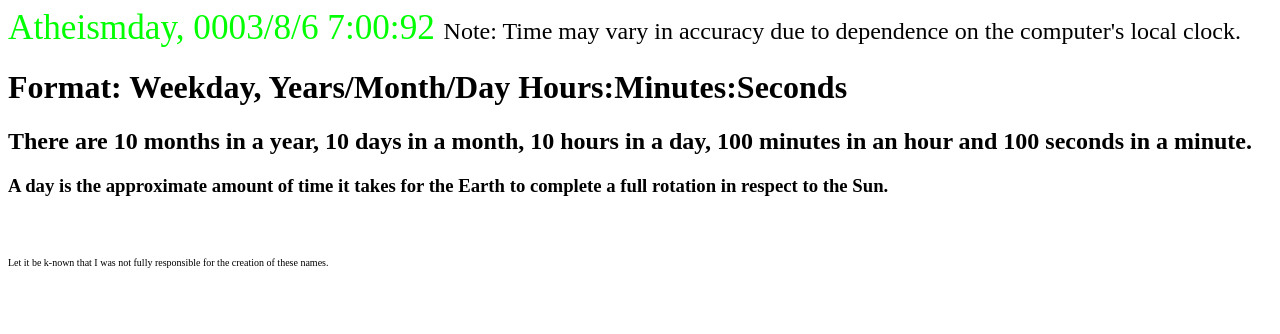
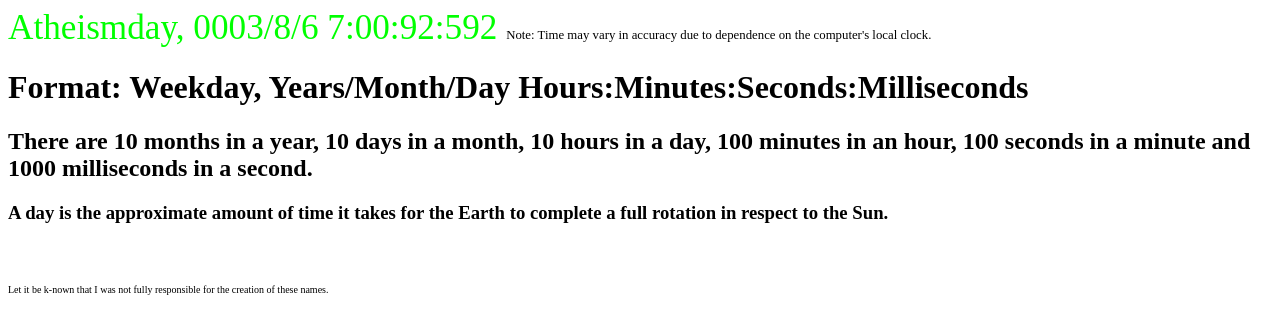
Before and after one commit to brmbrmcar/brmbrmcar.github.io, a plain HTML site: page decimaltime.html in a window 1280 px wide. Drawn offline with Linux system fonts and the light colour scheme.

Commit message:
Update decimaltime.html

```diff
--- a/decimaltime.html
+++ b/decimaltime.html
@@ -2,9 +2,9 @@
 <html>
 <body>
 
-<span style="font-size: 2.75vw; color: #00FF00;"><span id="weekday"></span>, <span id="demo"></span>/<span id="demo2">/</span>/<span id="demo3"></span> <span id="demo4"></span>:<span id="demo5"></span>:<span id="demo6"></span> </span><font size = "5">Note: Time may vary in accuracy due to dependence on the computer's local clock.</font><br/>
-<h1>Format: Weekday, Years/Month/Day Hours:Minutes:Seconds</h1>
-<h2>There are 10 months in a year, 10 days in a month, 10 hours in a day, 100 minutes in an hour and 100 seconds in a minute.</h2><h3>A day is the approximate amount of time it takes for the Earth to complete a full rotation in respect to the Sun.</h3>
+<span style="font-size: 2.75vw; color: #00FF00;"><span id="weekday"></span>, <span id="demo"></span>/<span id="demo2">/</span>/<span id="demo3"></span> <span id="demo4"></span>:<span id="demo5"></span>:<span id="demo6"></span>:<span id="demo7"></span> </span><font style="font-size:1vw">Note: Time may vary in accuracy due to dependence on the computer's local clock.</font><br/>
+<h1>Format: Weekday, Years/Month/Day Hours:Minutes:Seconds:Milliseconds</h1>
+<h2>There are 10 months in a year, 10 days in a month, 10 hours in a day, 100 minutes in an hour, 100 seconds in a minute and 1000 milliseconds in a second.</h2><h3>A day is the approximate amount of time it takes for the Earth to complete a full rotation in respect to the Sun.</h3>
 
 <script>
 function pad(n, width, z) {
@@ -26,7 +26,9 @@ document.getElementById("demo4").innerHTML = Math.floor((seconds - year - month
 hour = Math.floor((seconds - year - month - day) / 8640)*8640
 document.getElementById("demo5").innerHTML = pad(Math.floor((seconds - year - month - day - hour) / 86.4),2)
 minute = Math.floor((seconds - year - month - day - hour) / 86.4)*86.4
-document.getElementById("demo6").innerHTML = pad(Math.floor(Math.floor((seconds - year - month - day - hour - minute) / 0.864)+(ms / 1000 / 0.864)),2)
+document.getElementById("demo6").innerHTML = pad(Math.floor(Math.floor(Math.floor((Date.now()-1489276800)/0.864)-(Math.floor((Date.now()-1489276800)/100000/0.864)*100000))/1000),2)
+second = Math.floor(Math.floor(Math.floor((Date.now()-1489276800)/0.864)-(Math.floor((Date.now()-1489276800)/100000/0.864)*100000))/1000)
+document.getElementById("demo7").innerHTML = pad(Math.abs(second*1000-Math.floor(Math.floor(Math.floor((Date.now()-1489276800)/0.864)-(Math.floor((Date.now()-1489276800)/100000/0.864)*100000)))),3)
 weekdayc = Math.floor((seconds) / 86400)
 if (weekdayc.toString().slice(-1) == 0){
 document.getElementById("weekday").innerHTML = "Startday"
```
